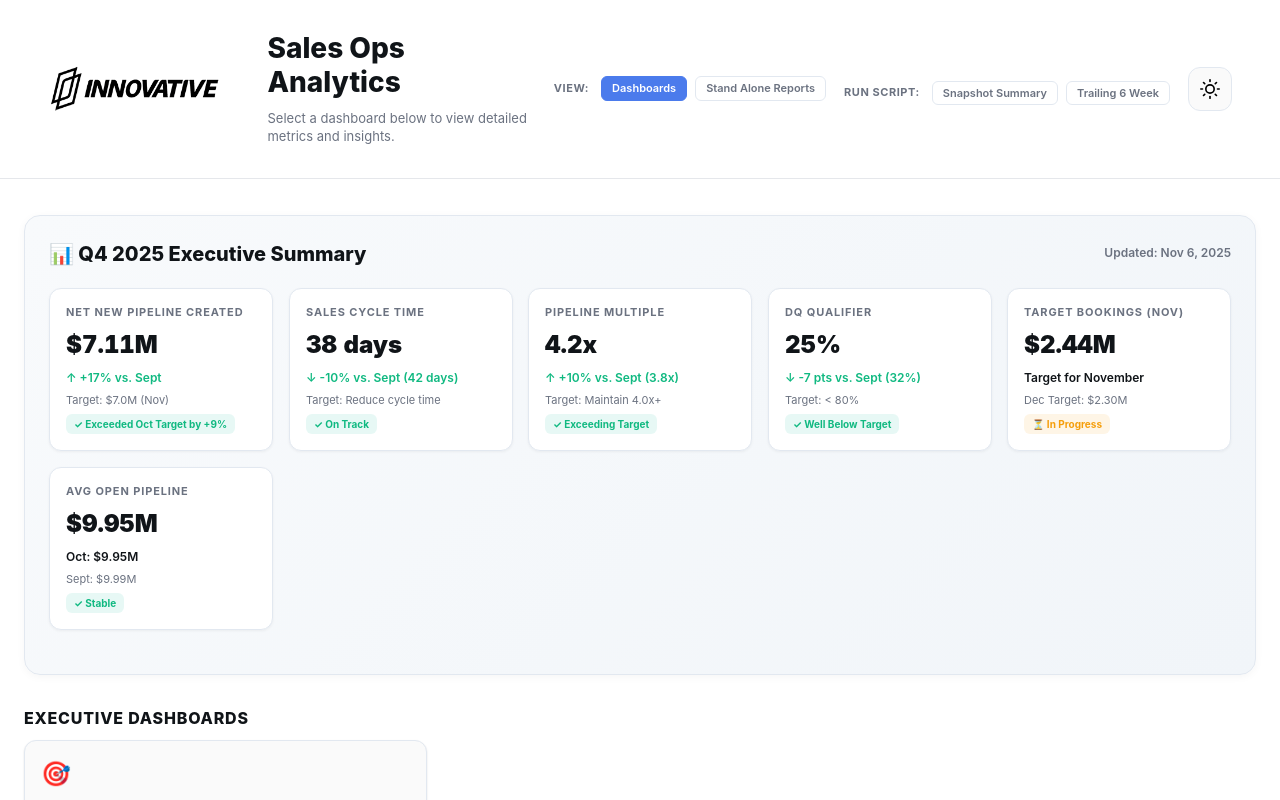
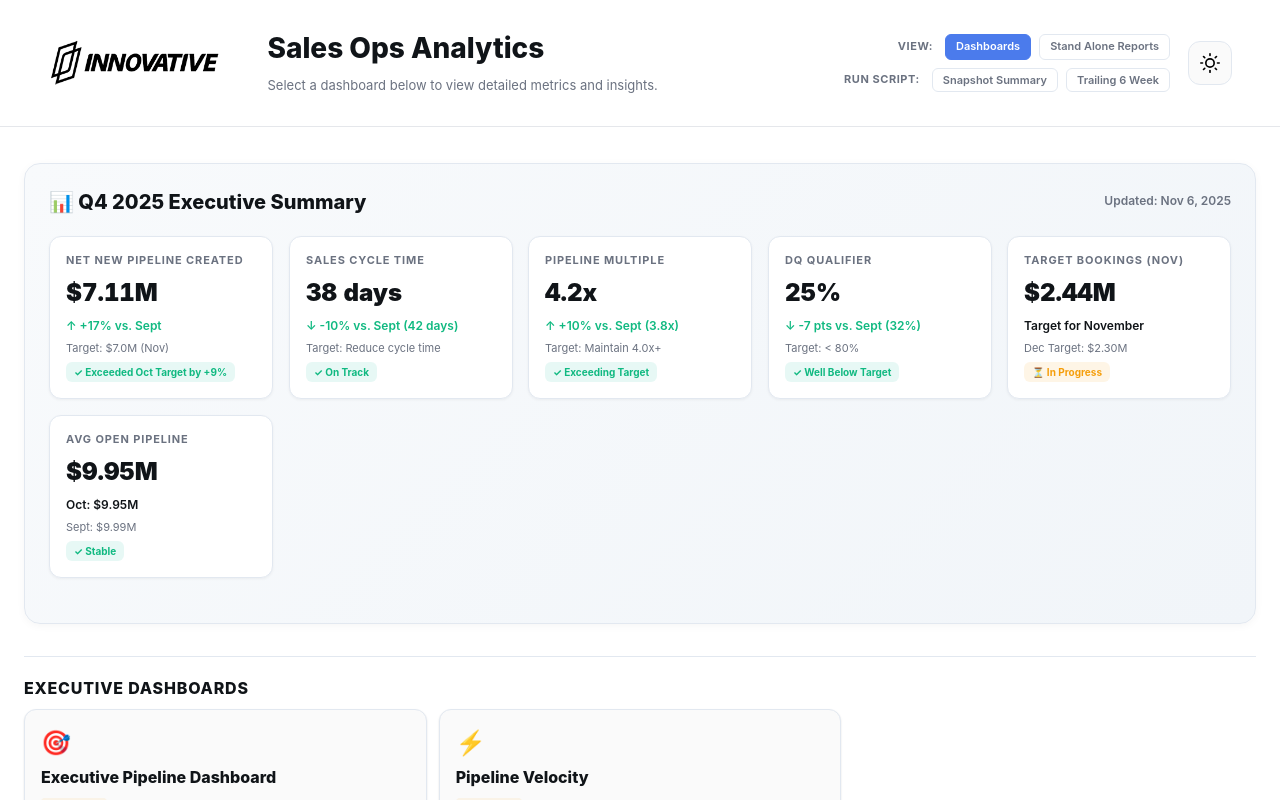
Before and after one commit to AstonAtInnovativeSol/salesforce-flow-metrics, a plain HTML site: page Live and migrated to GitHub/index.html in a window 1280 px wide. Drawn offline with Linux system fonts and the light colour scheme.

Commit message:
Placement adjustments: group controls, move Pipeline Velocity to Executive, add divider
- Grouped VIEW and RUN SCRIPT controls together in top right
- Added horizontal divider above Executive Dashboards section
- Moved Pipeline Velocity card from Velocity & Performance to Executive Dashboards
- Boca Sales Velocity now alone in Velocity & Performance section
- Improved visual hierarchy and logical grouping

```diff
--- a/Live and migrated to GitHub/index.html
+++ b/Live and migrated to GitHub/index.html
@@ -320,6 +320,13 @@
             color: var(--warning);
         }
 
+        .section-divider {
+            height: 1px;
+            background: var(--border);
+            margin: 24px 0 20px 0;
+            width: 100%;
+        }
+
         .section-title {
             font-size: 16px;
             font-weight: 800;
@@ -754,6 +761,14 @@
             letter-spacing: .08em;
         }
 
+        .controls-group {
+            display: flex;
+            flex-direction: column;
+            gap: 8px;
+            align-items: flex-end;
+            flex-shrink: 0;
+        }
+
         .filter-controls {
             display: flex;
             gap: 8px;
@@ -1245,6 +1260,8 @@
                 <div class="title">Sales Ops Analytics</div>
                 <div class="subtitle">Select a dashboard below to view detailed metrics and insights.</div>
             </div>
+            <!-- Controls Group -->
+            <div class="controls-group">
                 <!-- Filter Controls -->
                 <div class="filter-controls">
                     <div class="filter-label">View:</div>
@@ -1256,7 +1273,7 @@
                     </div>
                 </div>
                 <!-- Script Runner Controls -->
-            <div class="filter-controls" style="margin-top: 8px;">
+                <div class="filter-controls">
                     <div class="filter-label">Run Script:</div>
                     <div class="filter-radio-group">
                         <button id="runSnapshotSummary" class="script-runner-btn" data-script="snapshot-summary">
@@ -1267,6 +1284,7 @@
                             <span class="script-btn-text">Trailing 6 Week</span>
                             <span class="script-btn-loader" style="display: none;">⏳</span>
                         </button>
+                    </div>
                 </div>
                 <div id="scriptStatus" class="script-status" style="display: none;"></div>
             </div>
@@ -1343,6 +1361,7 @@
         </div>
 
         <!-- Executive Dashboards -->
+        <div class="section-divider"></div>
         <div class="section-title">Executive Dashboards</div>
         <div class="dashboard-grid">
             <a href="exec_pipeline_dashboard - PoC.html" class="dashboard-card" data-standalone="false">
@@ -1360,6 +1379,26 @@
                     <span class="card-action">Export Report</span>
                 </div>
                 <div class="card-updated">Updated: 1 hour ago</div>
+                <div class="card-meta">
+                    <div class="status-badge">Active</div>
+                </div>
+            </a>
+
+            <a href="pipeline_velocity_latest.html" class="dashboard-card" data-standalone="false">
+                <div class="card-icon">⚡</div>
+                <div class="card-title">Pipeline Velocity</div>
+                <div class="card-priority important">Important</div>
+                <div class="card-description">Comprehensive pipeline velocity analysis tracking pipeline creation, accounts owned, open opportunities, win rates, and average deal metrics by rep.</div>
+                <div class="card-metrics">
+                    <div class="card-metric">📊 1,614 open opps</div>
+                    <div class="card-metric">📈 38 days avg age</div>
+                    <div class="card-metric"><span class="trend down">↓</span> -10% vs. Sept</div>
+                </div>
+                <div class="card-actions">
+                    <span class="card-action">View Analysis</span>
+                    <span class="card-action">Rep Rankings</span>
+                </div>
+                <div class="card-updated">Updated: 4 hours ago</div>
                 <div class="card-meta">
                     <div class="status-badge">Active</div>
                 </div>
@@ -1388,26 +1427,6 @@
                     <div class="status-badge">Active</div>
                 </div>
             </a>
-
-            <a href="pipeline_velocity_latest.html" class="dashboard-card" data-standalone="false">
-                <div class="card-icon">⚡</div>
-                <div class="card-title">Pipeline Velocity</div>
-                <div class="card-priority important">Important</div>
-                <div class="card-description">Comprehensive pipeline velocity analysis tracking pipeline creation, accounts owned, open opportunities, win rates, and average deal metrics by rep.</div>
-                <div class="card-metrics">
-                    <div class="card-metric">📊 1,614 open opps</div>
-                    <div class="card-metric">📈 38 days avg age</div>
-                    <div class="card-metric"><span class="trend down">↓</span> -10% vs. Sept</div>
-                </div>
-                <div class="card-actions">
-                    <span class="card-action">View Analysis</span>
-                    <span class="card-action">Rep Rankings</span>
-                </div>
-                <div class="card-updated">Updated: 4 hours ago</div>
-                <div class="card-meta">
-                    <div class="status-badge">Active</div>
-                </div>
-            </a>
         </div>
 
         <!-- Featured Dashboards -->
```
Lines whose indentation alone changed are shown as unchanged.
